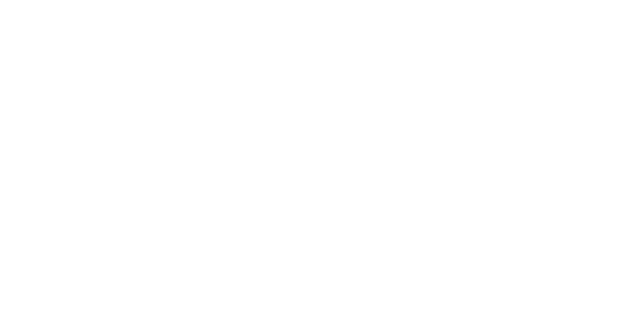
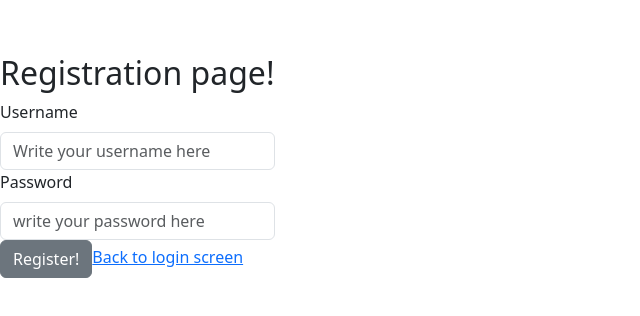
Before and after one commit to JMartin3872/DAT076WebApplications, a React (Vite) app in the folder client/: page /register in a window 1280 px wide. Before the commit this address had no page. Shown: the part 234-550 px from the top of the page, without its empty margins (0-640 px from the left). Built offline with nearby package versions, Linux system fonts and the light colour scheme.

Commit message:
Changed names on login frontend files and worked on register page

```diff
--- a/client/src/loginComponent.tsx
+++ b/client/src/LoginPage.tsx
@@ -1,30 +1,29 @@
 
-import {registerNewUser, signIn} from "./api.ts";
+import {signIn} from "./api.ts";
 import {useState} from "react";
 import {Button, Form, FormLabel} from "react-bootstrap";
 import 'bootstrap/dist/css/bootstrap.min.css';
 import {Diary} from "./api.ts";
 import { useNavigate } from "react-router-dom";
+import { NavLink } from "react-router-dom";
 
 
-export function LoginComponent() {
 
-    const navigate = useNavigate();
+export function LoginPage() {
 
     const [username, setUsername]  = useState<string>("");
     const [password, setPassword]  = useState<string>("");
     const [diaryList,setDiaryList] = useState<Diary[]>([]);
+    const navigate = useNavigate();
 
-    const handleRegister = async () => {
-        await registerNewUser(username, password);
-        setPassword("");
-        setUsername("");
-    }
+
     const handleLogin = async () => {
-        const list = await signIn(username,password);
-        if (typeof list !== "string") {
-            setDiaryList(list);
+        const dList = await signIn(username,password);
+        if (dList !== undefined) {
+            setDiaryList(dList);
             navigate("/List of Diaries",{state:{diaryList}});
+        } else {
+            console.log("Something went wrong in handleLogin(), returning undefined")
         }
     }
     return (
@@ -34,7 +33,6 @@
                 <Form.Group controlId="username">
                     <FormLabel>Username</FormLabel>
                     <Form.Control
-
                         type="username"
                         placeholder="Write your username here"
                         value={username}
@@ -51,9 +49,7 @@
                         onChange={(e) => setPassword(e.target.value)}
                     />
                 </Form.Group>
-                <Button  variant="primary" type="button" onClick={handleRegister}>
-                    Register
-                </Button>
+               <NavLink to="/register" end>Register new user!</NavLink>
                 <Button variant="secondary" type="button" onClick={handleLogin}>
                     Login
                 </Button>
--- /dev/null
+++ b/client/src/RegisterPage.tsx
@@ -0,0 +1,46 @@
+import {useState} from "react";
+import {Button, Form, FormLabel} from "react-bootstrap";
+import {registerNewUser} from "./api.ts";
+import {NavLink, useNavigate} from "react-router-dom";
+
+
+export function RegisterPage() {
+    const [username, setUsername]  = useState<string>("");
+    const [password, setPassword]  = useState<string>("");
+    const navigate = useNavigate();
+
+    const handleRegistration = async () => {
+        await registerNewUser(username,password);
+        navigate("/");
+    }
+    return (
+        <>
+            <h2>Registration page!</h2>
+            <Form>
+                <Form.Group controlId="username">
+                    <FormLabel>Username</FormLabel>
+                    <Form.Control
+
+                        type="username"
+                        placeholder="Write your username here"
+                        value={username}
+                        onChange={(e) => setUsername(e.target.value)}
+                    />
+                </Form.Group>
+                <Form.Group controlId="password">
+                    <FormLabel>Password</FormLabel>
+                    <Form.Control
+                        type="password"
+                        placeholder="write your password here"
+                        value={password}
+                        onChange={(e) => setPassword(e.target.value)}
+                    />
+                </Form.Group>
+                <Button variant="secondary" type="button" onClick={handleRegistration}>
+                    Register!
+                </Button>
+                <NavLink to="/" end>Back to login screen</NavLink>
+            </Form>
+        </>
+    )
+}
--- a/client/src/api.ts
+++ b/client/src/api.ts
@@ -22,15 +22,26 @@
 }
 
 const BASE_URL = "http://localhost:8080"
-
-export async function registerNewUser(username:string, password:string): Promise<string> {
-    const response = await axios.post<string>(`${BASE_URL}/login/register`,
-        {username,password})
-    return response.data;
+export async function registerNewUser(username:string, password:string): Promise<string | undefined> {
+   try {
+       const response = await axios.post<string>(`${BASE_URL}/login/register`,
+           {username, password})
+       return response.data;
+   }
+   catch (e) {
+       console.log(e);
+       return undefined;
+   }
 }
 
-export async function signIn(username:String,password:string):Promise<string | Diary[]> {
-    const response = await axios.post<string | Diary[]>(
-        `${BASE_URL}/login/trylogin`,{username,password})
-    return response.data;
+export async function signIn(username:String,password:string):Promise<Diary[] | undefined> {
+    try {
+        const response = await axios.post<Diary[]>(
+            `${BASE_URL}/login/trylogin`, {username, password})
+        return response.data;
+    }
+    catch (e) {
+        console.log(e);
+        return undefined;
+    }
 }
--- a/client/src/main.tsx
+++ b/client/src/main.tsx
@@ -1,18 +1,20 @@
 import { StrictMode } from 'react'
 import { createRoot } from 'react-dom/client'
 import './index.css'
-import {LoginComponent} from "./loginComponent.tsx";
+import {LoginPage} from "./LoginPage.tsx";
 import { DiaryListComponent } from "./diaryListComponent.tsx";
 import { BrowserRouter, Route, Routes } from 'react-router-dom';
 
 import{DiaryComponent} from "./diary_components/diaryComponent.tsx";
+import {RegisterPage} from "./RegisterPage.tsx";
 
 
 createRoot(document.getElementById('root')!).render(
   <StrictMode>
     <BrowserRouter>
     <Routes>
-    <Route path="/" element={<LoginComponent />} />
+    <Route path="/" element={<LoginPage />} />
+    <Route path="/register" element={<RegisterPage />} />
     <Route path="/List of Diaries" element={<DiaryListComponent />} />
     <Route path="/diary" element={<DiaryComponent/>} />
     </Routes>
```
Also changed, not shown: 1 other file (tests, documents, lock files or other folders).
